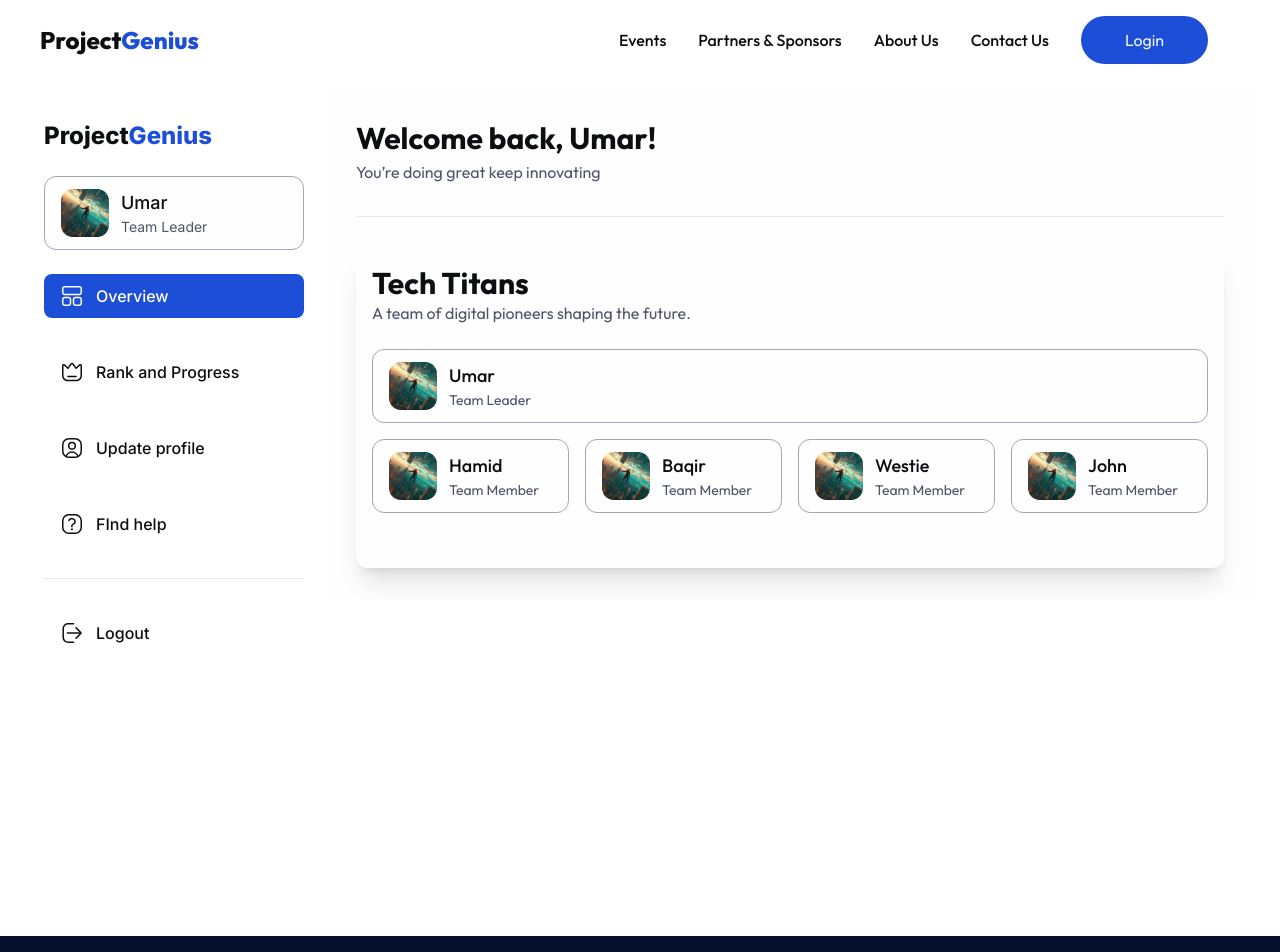
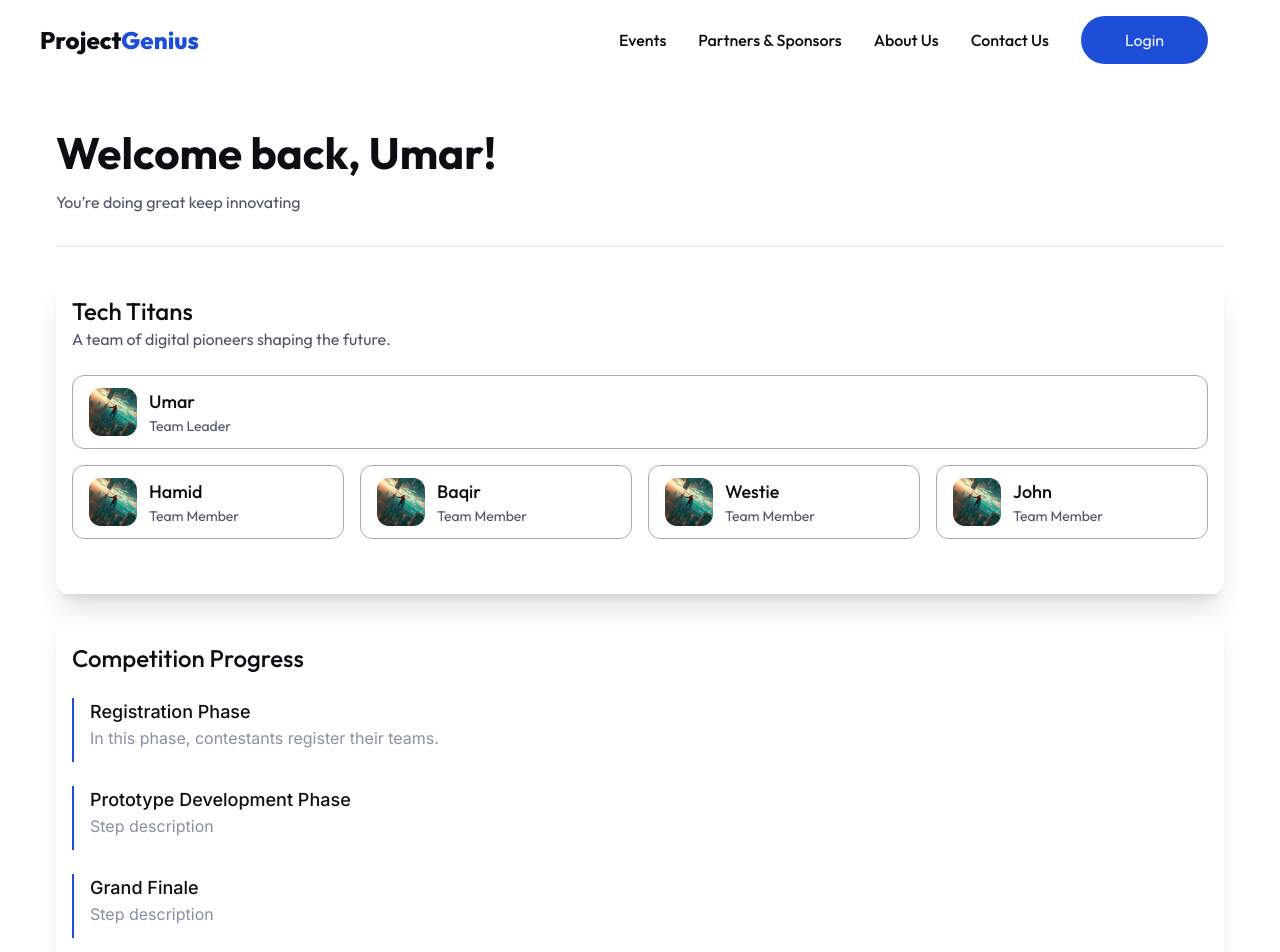
Before and after one commit to itsabubakar/project-genius-front-end, a Next.js app: page /dashboard in a window 1280 px wide. Shown: the top 952 px of the page. Built offline with nearby package versions, Linux system fonts and the light colour scheme.

Commit message:
progress data mapping on main page

```diff
--- a/app/dashboard/layout.js
+++ b/app/dashboard/layout.js
@@ -11,7 +11,7 @@ import UserCard from "./components/userCard";
 const Layout = ({ children }) =>
     <div className="flex px-6 min-h-screen py-2">
       {/* Sidebar  *** side bar is kept hidden for the meantime */}
-      <aside className=" inter px-4 lg:px-5 py-8 flex flex-col gap-6 w-full md:relative fixed font-medium h-screen md:w-[260px] lg:w-[300px] bg-white">
+      <aside className=" inter px-4 lg:px-5 hidden py-8 flex-col gap-6 w-full md:relative fixed font-medium h-screen md:w-[260px] lg:w-[300px] bg-white">
         <Logo
           classname={"hidden md:flex text-2xl font-extrabold cursor-pointer"}
         />
--- a/app/dashboard/page.js
+++ b/app/dashboard/page.js
@@ -1,10 +1,12 @@
 import Heading from "../components/landing_page/header";
 import UserCard from "./components/userCard";
 import photo from "../../public/profile_image.png";
+import Progress from "./components/progress";
+import progressData from "../data/progressData";
 const Dashboard = () =>
         <div className="px-3 py-6 md:px-6 lg:p-8 bg-greyscale_background_light flex flex-col gap-6 lg:gap-8">
             <div className="flex flex-col gap-1">
-            <h1 className="text-3xl font-bold text-greyscale_title">Welcome back, Umar!</h1>
+            <h1 className="text-[32px] md:text-[40px] lg:text-[44px] font-bold text-greyscale_title">Welcome back, Umar!</h1>
             <p className="text-greyscale_subtitle">You’re doing great keep innovating</p>
 
             </div>
@@ -12,7 +14,7 @@ const Dashboard = () =>
             <section className="flex flex-col gap-6 p-4 lg:pb-[55px] shadow-xl rounded-xl">
                 <div className="flex flex-col gap">
 
-                    <h1 className="text-3xl font-bold text-greyscale_title">Tech Titans</h1>
+                    <h1 className="text-2xl font-medium text-greyscale_title">Tech Titans</h1>
                     <p className="text-greyscale_subtitle">A team of digital pioneers shaping the future.</p>
                 </div>
                 <div className="flex flex-col gap-4">
@@ -49,6 +51,18 @@ const Dashboard = () =>
                     </div>
                 </div>
             </section>
+
+            <section className="p-4 flex flex-col gap-6 w-full shadow-lg">
+                <h1 className="text-2xl font-medium text-greyscale_title">Competition Progress</h1>
+                {progressData.map((progress, index) => (
+                    <Progress
+                        key={progress.id}
+                        title={progress.title}
+                        description={progress.description}/>
+                ))}
+
+
+            </section>
         </div>
 
 
--- a/app/page.js
+++ b/app/page.js
@@ -106,7 +106,7 @@ export default function Home() {
                 />
                 ))}
             </div>
-            </section>
+        </section>
 
             {/* RULES SECTION */}
             <section className="padding-style flex flex-col gap-[56px] text-center items-center">
```
Also changed, not shown: public/icons/tick.svg (added).
